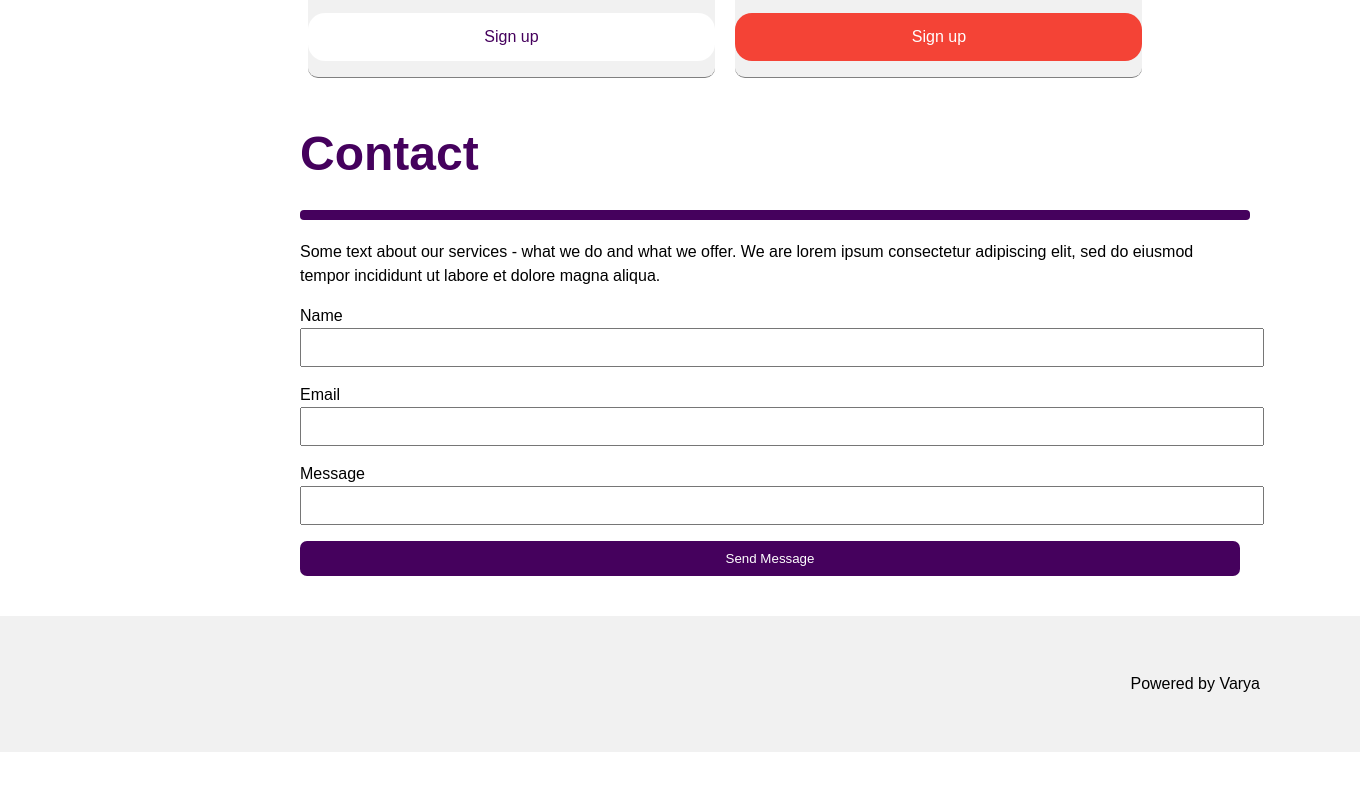
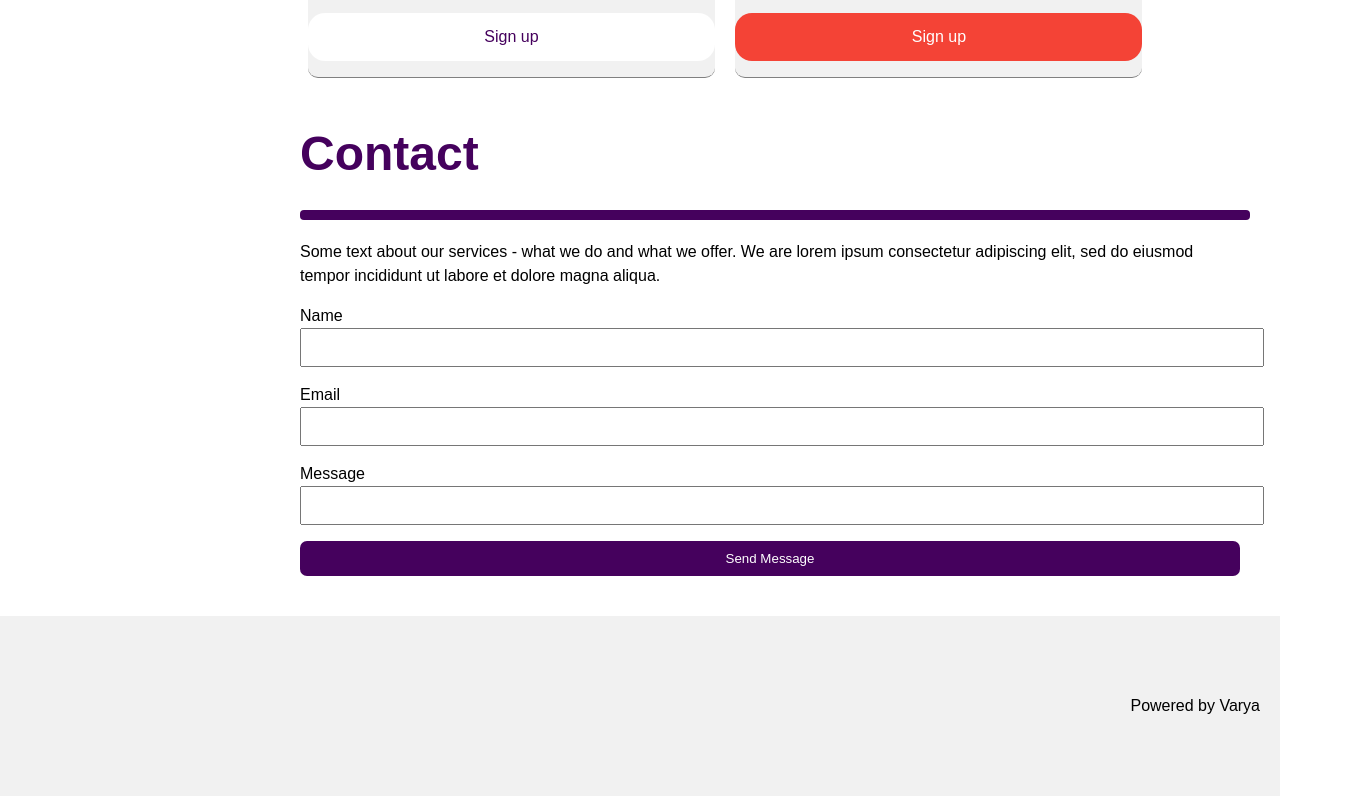
Before and after one commit to varyacher/website-with-side-menu, a plain HTML site: page index.html in a window 1280 px wide. Shown: the part 3103-3899 px from the top of the page, 1360 px wide, since content can reach past the window. Before the commit the page ends 3855 px from the top, so only its background shows below. Drawn offline with Linux system fonts and the light colour scheme.

Commit message:
Update style.css

```diff
--- a/style.css
+++ b/style.css
@@ -162,9 +162,9 @@ button:hover{
 #footer{
 	width: 100%;
 	text-align: right;
-	padding: 40px;
+	padding: 58px 0;
 	background-color: #f1f1f1;
 }
 #footer p{
-	padding-right: 60px;
+	margin: 20px;
 }
```
